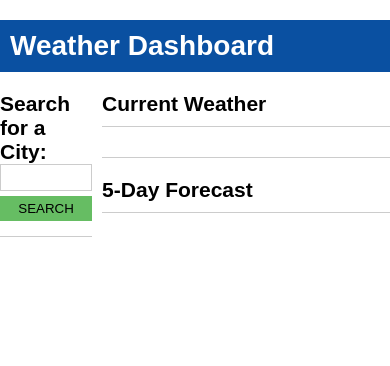
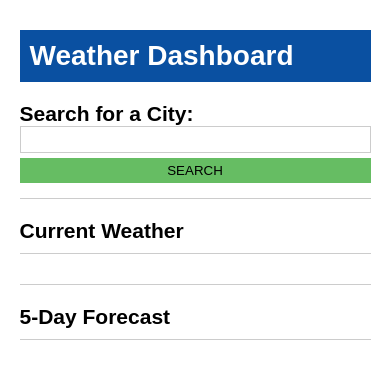
Before and after one commit to DYoshizawa079/challenge6-weather-dashboard, a plain HTML site: page index.html in a window 390 px wide. Drawn offline with Linux system fonts and the light colour scheme.

Commit message:
Made layout responsive

```diff
--- a/assets/scripts/script.js
+++ b/assets/scripts/script.js
@@ -157,8 +157,6 @@ var displayCurrentWeather = function(data) {
     date.textContent = currentDate.weekday + ", " + currentDate.month + ", " + currentDate.day + ", " + currentDate.year;
     elemCurrentWeather.appendChild(date);
 
-    //var weatherLI = document.createElement("li");
-    //elemCurrentWeather.appendChild(weatherLI);
     var weather = document.createElement("img");
     var weatherSrc = "https://openweathermap.org/img/wn/" + data.current.weather[0].icon + "@2x.png";
     weather.setAttribute("src", weatherSrc);
@@ -199,7 +197,7 @@ var displayForecastedWeather = function(data) {
         var dayLI = document.createElement("h4");
         var day = data.daily[i].dt;
         day = convertTimestamp(day);
-        dayLI.textContent = day.weekday + ", " + day.month + ", " + day.day;
+        dayLI.innerHTML = day.weekday + "<br>" + day.month + " " + day.day;
         forecastDay.appendChild(dayLI);
 
         var weather = document.createElement("img");
--- a/assets/styles/style.css
+++ b/assets/styles/style.css
@@ -10,9 +10,10 @@
 }
 body {
     font-size:14px;
+    margin: 30px 0;
 }
 header {
-    max-width:1024px;
+    max-width:990px;
     background-color: var(--primary-color);
     padding: 10px;
     margin: 20px auto;
@@ -20,7 +21,7 @@ header {
     color:#ffffff
 }
 main {
-    max-width:1024px;
+    max-width:990px;
     margin: 0 auto;
     display:flex;
     column-gap:10px;
@@ -93,4 +94,30 @@ section {
     background-color: var(--tertiary-color);
     width:20%;
     padding: 7px;
+    margin-bottom:20px;
 }
+
+@media screen and (max-width:1000px) {
+    header {
+        max-width:90%;
+    }
+    main {
+        max-width:90%;
+    }
+    #forecasted > div {
+        flex-wrap:wrap;
+    }
+}
+
+@media screen and (max-width:600px) {
+    main {
+        display:block;
+    }
+    aside {
+        width:100%;
+        margin-bottom:20px;
+    }
+    section {
+        width:100%;
+    }
+}
```
Also changed, not shown: 1 other file.
